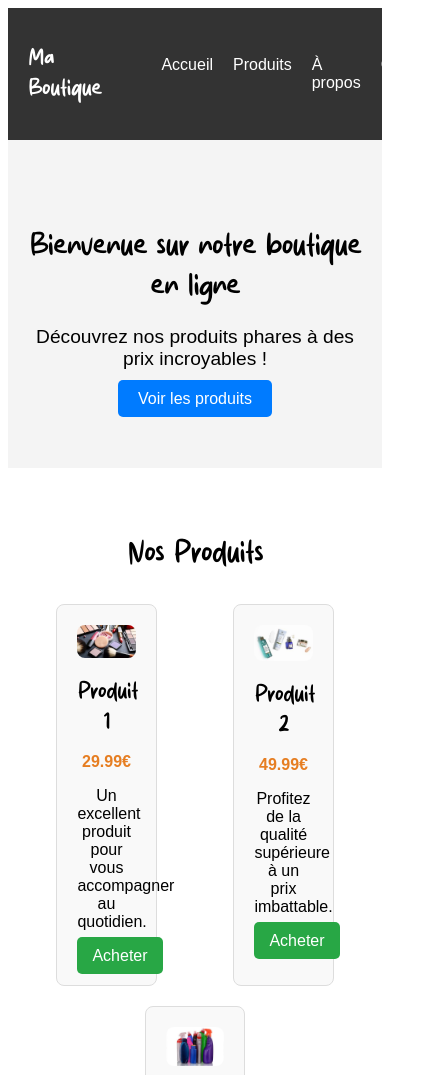
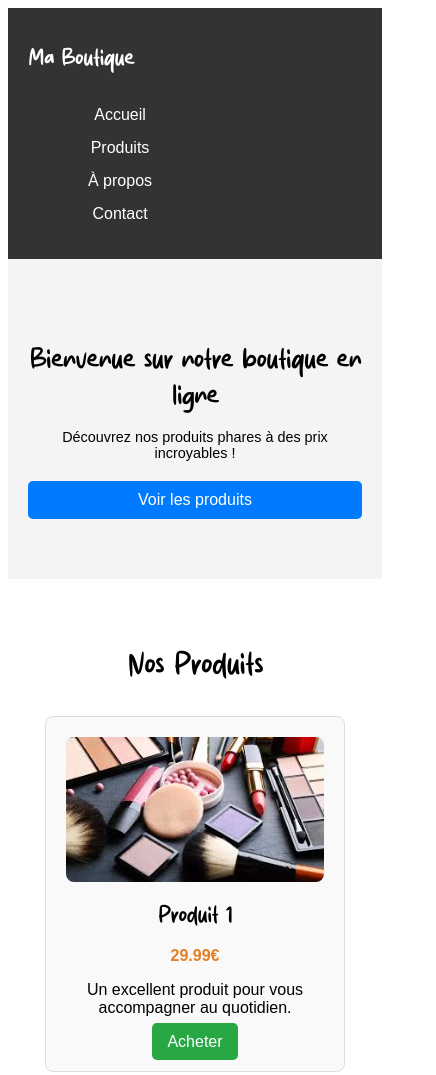
Before and after one commit to VictorDauph/Demo-Html, a plain HTML site: page index.html in a window 390 px wide. Shown: the top 1075 px of the page, 436 px wide, since content can reach past the window. Drawn offline with Linux system fonts and the light colour scheme.

Commit message:
media queries

```diff
--- a/style/style.css
+++ b/style/style.css
@@ -185,3 +185,77 @@ footer ul li a {
 footer ul li a:hover {
     text-decoration: underline;
 }
+
+
+/* Pour les tablettes (largeur max de 768px) */
+@media (max-width: 768px) {
+
+    /* En-tête */
+    header .container {
+        flex-direction: column;
+        align-items: flex-start;
+    }
+
+    header nav ul {
+        flex-direction: column;
+        gap: 10px;
+    }
+
+    /* Section Héro */
+    .hero h2 {
+        font-size: 2rem;
+    }
+
+    .hero p {
+        font-size: 1rem;
+    }
+
+    /* Produits */
+    .product-item {
+        width: 45%;
+        /* Deux produits côte à côte */
+    }
+}
+
+/* Pour les mobiles (largeur max de 480px) */
+@media (max-width: 480px) {
+
+    /* En-tête */
+    header .container {
+        text-align: center;
+    }
+
+    header nav ul {
+        flex-direction: column;
+        gap: 15px;
+        align-items: center;
+    }
+
+    /* Section Héro */
+    .hero h2 {
+        font-size: 1.8rem;
+    }
+
+    .hero p {
+        font-size: 0.9rem;
+    }
+
+    .cta-button {
+        width: 100%;
+        display: block;
+        margin-top: 20px;
+    }
+
+    /* Produits */
+    .product-item {
+        width: 90%;
+        /* Un produit par ligne */
+        margin: 0 auto;
+    }
+
+    /* Pied de page */
+    footer ul {
+        flex-direction: column;
+        gap: 10px;
+    }
+}
```
